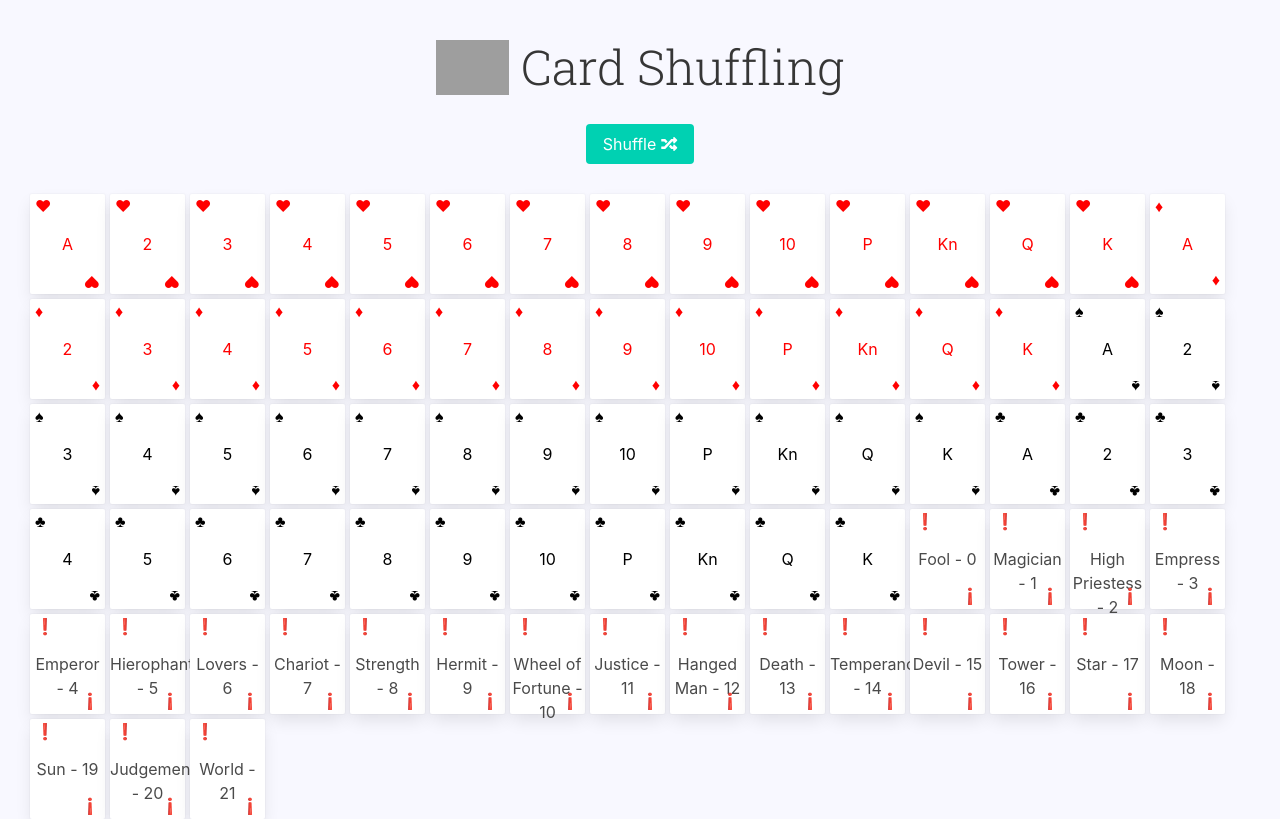
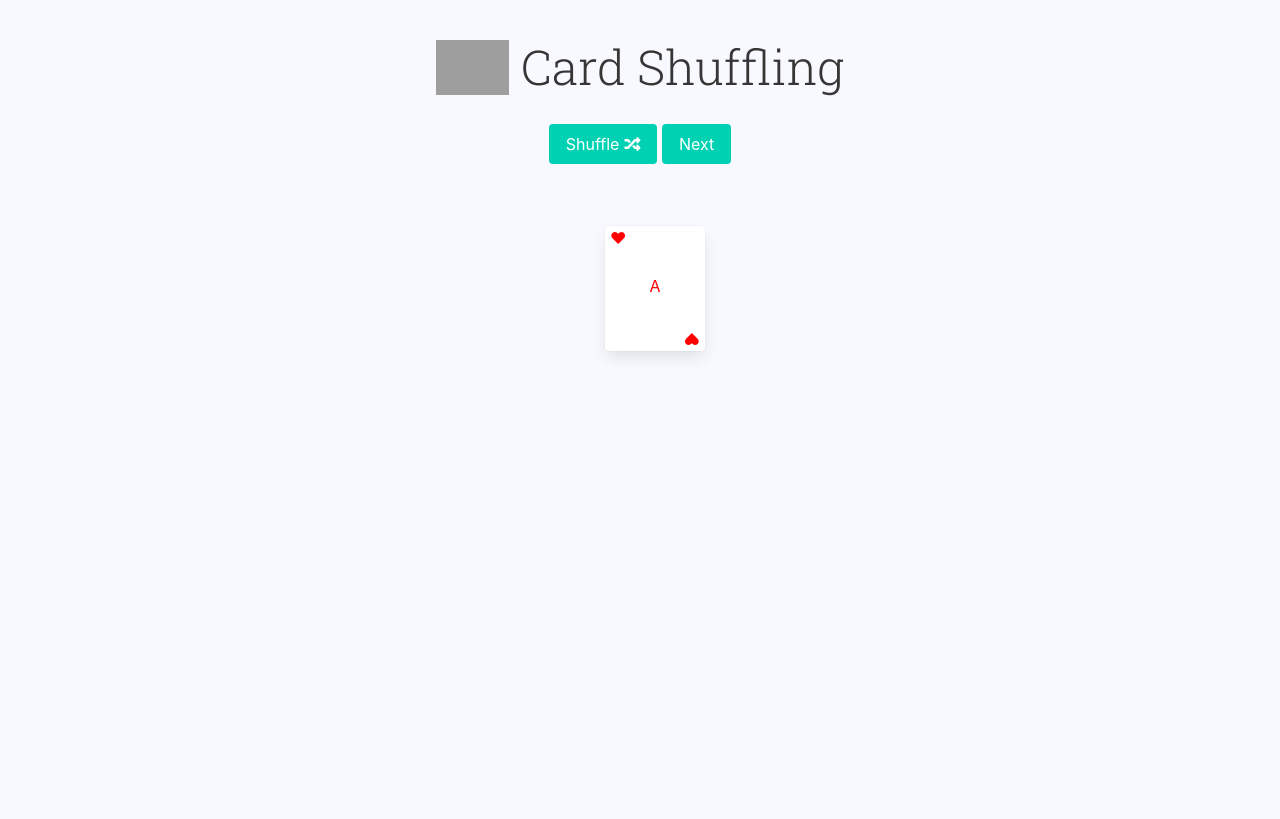
Before and after one commit to PersonofNote/vue-card-shuffler, a plain HTML site: page index.html in a window 1280 px wide. Drawn offline with nearby package versions, Linux system fonts and the light colour scheme; grey boxes are pictures that could not be loaded.

Commit message:
Flash cards functional

```diff
--- a/index.html
+++ b/index.html
@@ -20,19 +20,21 @@
                 <button @click="shuffleDeck" class="button is-primary">
                   Shuffle <i class="fas fa-random"></i>
                 </button>
+                <button class="button is-primary" @click="next" >Next</button>
               </div>
         <!--The v-for directive requires the syntax of item in the items array that’s being iterated over. We’ll declare the statement
             with an alias of card as the item that’s being iterated. For each card item, we’ll bind the values of the card rank and suit
             on to the element. This now updates our index.html file to the following:
         Then we replace the div with a transition group which acts as a div-like wrapper with animation -->
             <transition-group :name="shuffleSpeed" tag="div" class="deck">
-            <div v-for="card in cards" :key="card.id" class="card" :class="suitColor[card.suit]">
-                <span class="card__suit card__suit--top">{{ card.suit }}</span>
-                <span class="card__number">{{ card.rank }} </span>
-                <span class="card__suit card__suit--bottom">{{ card.suit }}</span>
+            <div :key="cards[currentCard].id" class="card" :class="suitColor[cards[currentCard].suit]">
+                <span class="card__suit card__suit--top">{{ cards[currentCard].suit }}</span>
+                <span class="card__number">{{ cards[currentCard].rank }} </span>
+                <span class="card__suit card__suit--bottom">{{ cards[currentCard].suit }}</span>
             </transition-group>
         </div>
     </div>
+
 
     <script src="https://cdn.jsdelivr.net/npm/vue@2.5.16/dist/vue.js"></script>
     <script src="./main.js"></script>
--- a/main.js
+++ b/main.js
@@ -9,8 +9,8 @@ new Vue({
     * */
     el: '#app',
     data: {
+      currentCard: 0,
       ranks: ['A', '2', '3', '4', '5', '6', '7', '8', '9', '10', 'P', 'Kn','Q', 'K'],
-      //Not doing anything with this yet
       majorRanks: ['Fool - 0', 'Magician - 1', 'High Priestess - 2', 'Empress - 3', 'Emperor - 4', 'Hierophant - 5', 'Lovers - 6', 'Chariot - 7', 'Strength - 8', 'Hermit - 9', 'Wheel of Fortune - 10', 'Justice - 11', 'Hanged Man - 12', 'Death - 13', 'Temperance - 14', 'Devil - 15', 'Tower - 16', 'Star - 17', 'Moon - 18', ' Sun - 19', ' Judgement - 20', 'World - 21' ],
       suits: ['♥','♦','♠','♣'],
       cards: [],
@@ -65,5 +65,11 @@ new Vue({
             Vue.set(this.cards, randomIndex, temp);
           }
       },
+      next() {
+        if (this.currentCard+1 < this.cards.length) {
+            this.currentCard++;
+            console.log(this.cards[this.currentCard]);
+        }
+    }
     },
   });
--- a/styles.css
+++ b/styles.css
@@ -52,12 +52,10 @@ html, body, #app {
 }
 
 .card {
-  width: 75px;
-  height: 100px;
-  float: left;
-  margin-right: 5px;
-  margin-bottom: 5px;
-  border-radius: 2px;
+  width: 100px;
+  height: 125px;
+  margin: 2rem auto;
+  border-radius: 4px;
 }
 
 .card__suit {
```
